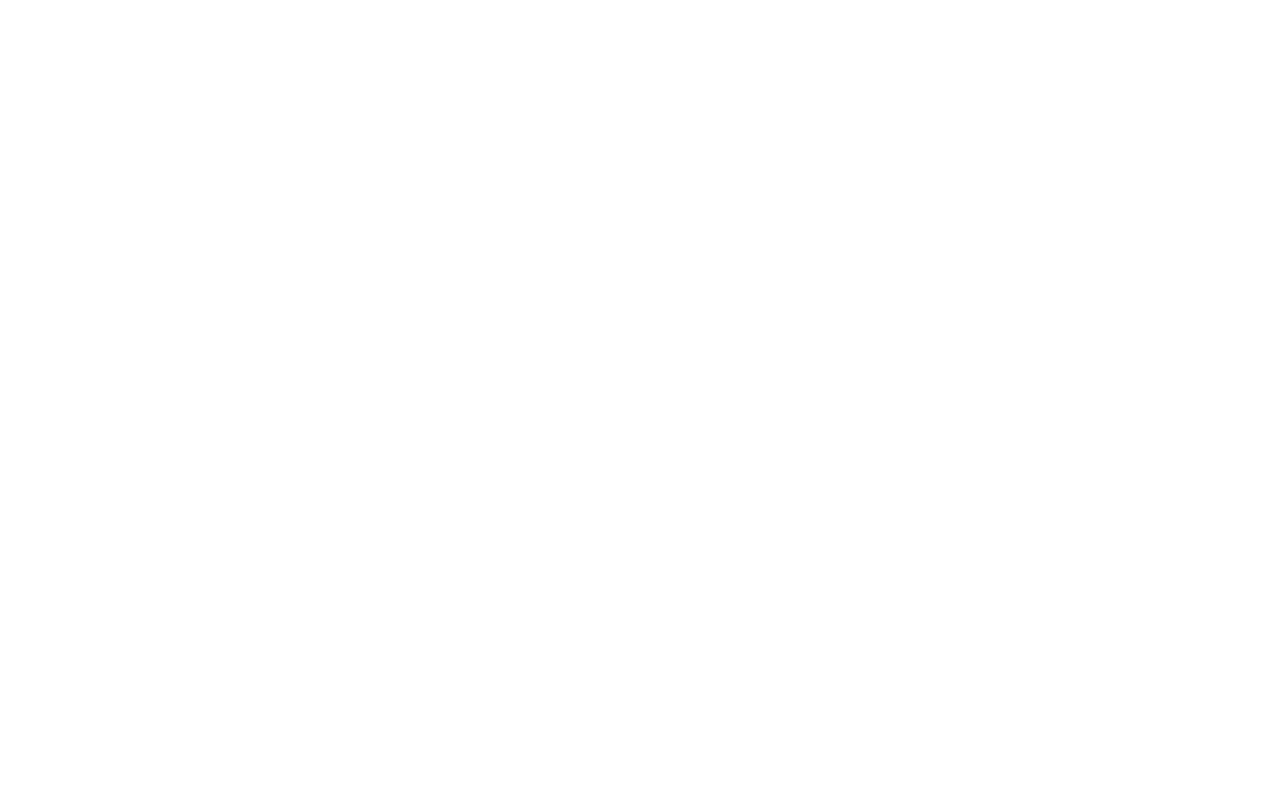
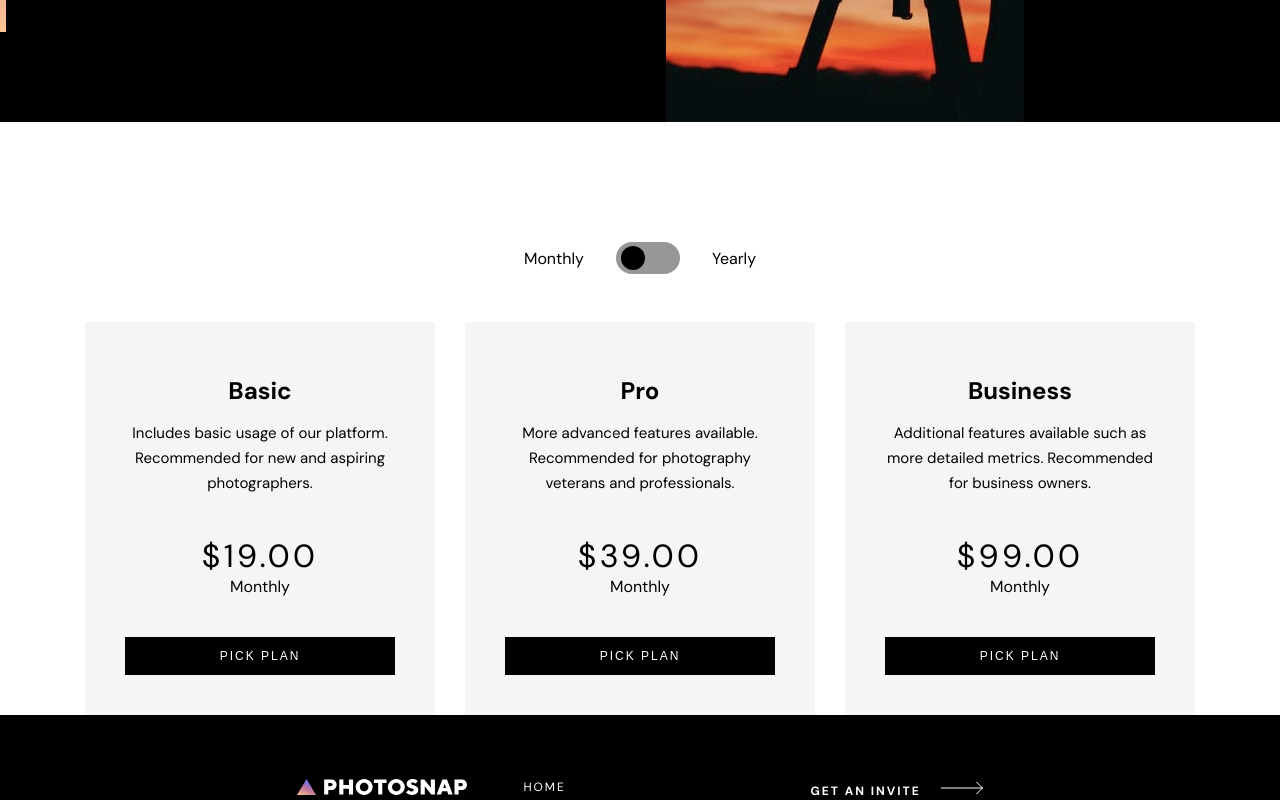
Before and after one commit to MrNicholson85/photosnap, a Vue app: page /pricing in a window 1280 px wide. Shown: the part 440-1240 px from the top of the page. Before the commit the page ends 800 px from the top, so only its background shows below. Built offline with nearby package versions, Linux system fonts and the light colour scheme.

Commit message:
pricing page update

```diff
--- a/src/components/Hero.vue
+++ b/src/components/Hero.vue
@@ -8,9 +8,8 @@
                 <slot class="hero__content" name="content">Module Content</slot>
                 <slot class="hero__link" name="link">Module Link</slot>
             </div>
-            <div class="hero__right" v-if="!isMobile()" :style="{ backgroundImage: `url(${createImage})` }">
-                <slot name="image">
-                   <img :src="createImage" />
+            <div class="hero__right" v-if="!isMobile()">
+                <slot name="image"  :style="{ backgroundImage: `url(${createImage})` }">
                 </slot>
             </div>
         </div>
@@ -74,6 +73,23 @@
                 width: $desktop;
                 grid-template-columns: 610px auto;
             }
+
+
+            &::before {
+                position: relative;
+                content: '';
+                background: $mainAccent;
+                width: 128px;
+                height: 6px;
+                left: 33px;
+
+                @media(min-width: $tablet) {
+                    position: absolute;
+                    left: 0;
+                    width: 6px;
+                    height: 304px;
+                }
+            }
         }
 
         &__right {
@@ -97,22 +113,6 @@
 
             @media (min-width: $desktop) {
                 padding: 0 111px;
-            }
-
-            &::before {
-                position: relative;
-                content: '';
-                background: $mainAccent;
-                width: 128px;
-                height: 6px;
-                left: 33px;
-
-                @media(min-width: $tablet) {
-                    position: absolute;
-                    left: 0;
-                    width: 6px;
-                    height: 100%;
-                }
             }
 
             h1 {
--- /dev/null
+++ b/src/components/PricingTier.vue
@@ -0,0 +1,145 @@
+<template>
+    <div class="pricing_table">
+        <div class="pricing_table__sub-toggler">
+            <span>Monthly</span>
+            <div class="pricing_table__sub-toggle">
+                <input type="checkbox" id="switch" />
+                <label for="switch">Toggle</label>
+            </div>
+            <span>Yearly</span>
+        </div>
+        <div class="pricing_table__teirs">
+            <div class="pricing_table__items"  v-for="teirs in pricingTeir">
+                <h2>{{teirs.title}}</h2>
+                <p>{{teirs.copy}}</p>
+                <span class="h1">{{teirs.monthPrice}}</span>
+                <div class="">Monthly</div>
+                <button class="btn btn--primary-dark">Pick Plan</button>
+            </div>
+        </div>
+    </div>
+</template>
+<script>
+export default {
+    data() {
+        return {
+            pricingTeir: [
+                {
+                    title: 'Basic',
+                    copy: 'Includes basic usage of our platform. Recommended for new and aspiring photographers.',
+                    monthPrice: '$19.00',
+                    yearPrice: '$190.00',
+                    promo: 'false'
+                },
+                {
+                    title: 'Pro',
+                    copy: 'More advanced features available. Recommended for photography veterans and professionals.',
+                    monthPrice: '$39.00',
+                    yearPrice: '390.00',
+                    promo: 'true'
+                },
+                {
+                    title: 'Business',
+                    copy: 'Additional features available such as more detailed metrics. Recommended for business owners.',
+                    monthPrice: '$99.00',
+                    yearPrice: '990.00',
+                    promo: 'false'
+                }
+            ]
+        }
+    },
+}
+</script>
+<style lang="scss">
+@import '../assets/styles/variable.scss';
+
+    .pricing_table {
+        width: $container;
+        margin: 0 auto;
+        padding-top: 120px;
+
+        &__teirs {
+            display: grid;
+            grid-template-columns: repeat(3, 350px);
+            column-gap: 30px;
+            justify-content: center;
+        }
+
+        &__items {
+            text-align: center;
+            background-color: #F5F5F5;
+            padding: 56px 40px 40px;
+
+            h2 {
+                margin: 0;
+            }
+
+            button {
+                width: 100%;
+                margin-top: 40px;
+            }
+
+            p {
+                margin: 0;
+                display: block;
+                padding-top: 18px;
+                padding-bottom: 40px;
+            }
+        }
+
+        &__sub-toggler {
+        padding-bottom: 48px;
+            display: flex;
+            justify-content: center;
+            align-items: center;
+        }
+
+        &__sub-toggle {
+            input[type=checkbox] {
+                height: 0;
+                width: 0;
+                visibility: hidden;
+                position: absolute;
+            }
+
+            label {
+                cursor: pointer;
+                text-indent: -9999px;
+                width: 64px;
+                height: 32px;
+                background: #979797;
+                display: block;
+                border-radius: 100px;
+                position: relative;
+                margin: 0 32px;
+
+            }
+
+            label:after {
+                content: '';
+                position: absolute;
+                top: 4px;
+                left: 5px;
+                width: 24px;
+                height: 24px;
+                background: $pureBlack;
+                border-radius: 90px;
+                transition: 0.3s;
+            }
+
+            input:checked + label {
+                background: $pureBlack;
+            }
+
+            input:checked + label:after {
+                left: calc(100% - 5px);
+                transform: translateX(-100%);
+                background: $pureWhite;
+            }
+
+            label:active:after {
+                width: 130px;
+            }
+        }
+    }
+</style>
--- a/src/views/Pricing.vue
+++ b/src/views/Pricing.vue
@@ -1,5 +1,38 @@
 <template>
   <div class="Pricing">
-    <h1>Pricing Page</h1>
+    <internalHero>
+      <template #title>
+        <h1>PRICING</h1>
+      </template>
+      <template #content>
+        <p>Create a your stories, Photosnap is a platform for photographers and visual storytellers. It’s the simple way to create and share your photos.</p>
+      </template>
+      <template #link>
+        <a href="#"></a>
+      </template>
+      <template #image>
+        <img :src="heroImage" />
+      </template>
+    </internalHero>
+    <pricingTable/>
   </div>
 </template>
+
+<script>
+import internalHero from '@/components/Hero.vue';
+import pricingTable from '@/components/PricingTier.vue';
+import heroImage from '../assets/images/pricing-hero.jpg';
+
+  export default {
+    components: {internalHero, pricingTable},
+    data() {
+      return {
+        heroImage
+      }
+    },
+  }
+</script>
+
+<style lang="scss">
+
+</style>
```
Also changed, not shown: src/assets/images/pricing-hero.jpg (added).
